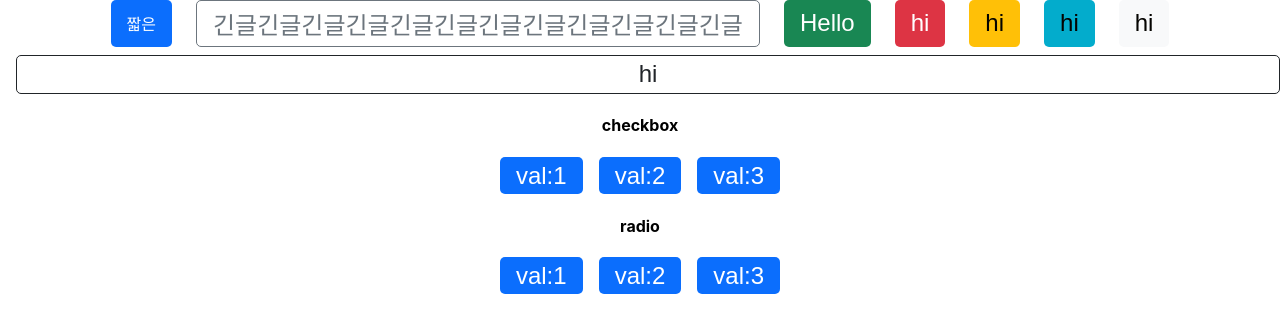
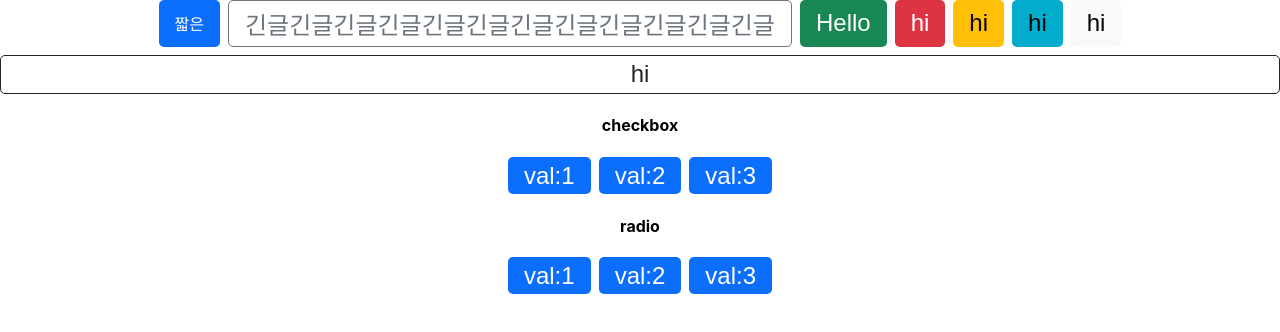
Before and after one commit to yeonsoo888/styled-component-demo, a React (Create React App) app in the folder cra/: page / in a window 1280 px wide. Shown: the top 332 px of the page. Built offline with nearby package versions, Linux system fonts and the light colour scheme.

Commit message:
radio 구현 완료

```diff
--- a/cra/src/components/atoms/Button.jsx
+++ b/cra/src/components/atoms/Button.jsx
@@ -118,9 +118,6 @@ function Button({ children, color, outline, size, block, active }) {
     &:hover {
       filter: brightness(85%);
     }
-    & + button {
-      margin: 0 0 0 1rem;
-    }
   `;
 
   return (
--- a/cra/src/components/atoms/ButtonGroup.jsx
+++ b/cra/src/components/atoms/ButtonGroup.jsx
@@ -18,8 +18,10 @@ function ButtonGroup({ children, type }) {
                     }
                 }
                 if (type === "radio") {
-                    console.log(e.target);
-                    eachEl.classList.remove("active");
+                    const siblings = e.target.parentElement.children;
+                    for(let j = 0; j < siblings.length; j++ ) {
+                        siblings[j].classList.remove('active');
+                    }
                     e.target.classList.add("active");
                 }
             })
@@ -27,7 +29,9 @@ function ButtonGroup({ children, type }) {
     },[elGroup])
 
     const StyledBtnGroup = styled.div`
-
+        display: flex;
+        justify-content: center;
+        gap: 0.5rem;
     `;
 
     return (
```
